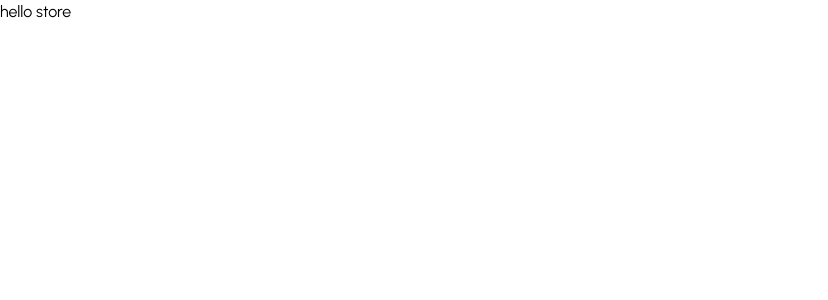
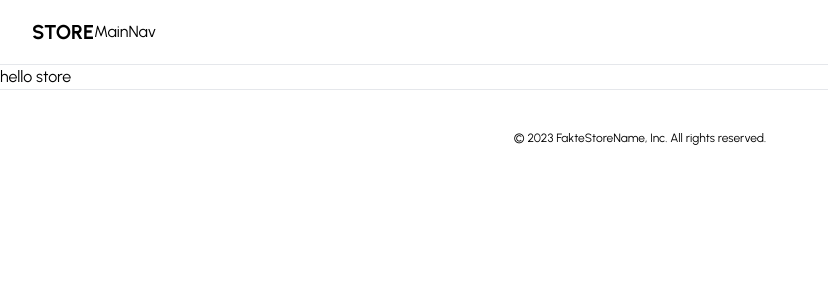
Before and after one commit to Atlon1/e-commerence-store, a Next.js app: page / in a window 1280 px wide. Shown: the top 300 px of the page, without its empty margins (0-828 px from the left). Built offline with nearby package versions, Linux system fonts and the light colour scheme.

Commit message:
added compoenents

```diff
--- a/app/layout.tsx
+++ b/app/layout.tsx
@@ -1,7 +1,10 @@
 import type { Metadata } from 'next'
 import { Urbanist } from 'next/font/google'
+import Navbar from '../components/Navbar'
+import Footer from '../components/Footer'
 import './globals.css'
-import Footer from '../components/Footer'
+
+
 const font = Urbanist({ subsets: ['latin'] })
 
 export const metadata: Metadata = {
@@ -17,6 +20,7 @@
   return (
     <html lang="en">
       <body className={font.className}>
+      <Navbar/>
       {children}
       <Footer/>
       </body>
--- a/components/Footer.tsx
+++ b/components/Footer.tsx
@@ -2,8 +2,12 @@
 
 const Footer = () => {
     return (
-        <footer>
-
+        <footer className='bg-white border-t'>
+            <div className='mx-auto py-10'>
+                <p className='text-center text-xs text-black'>
+                    &copy; 2023 FakteStoreName, Inc. All rights reserved.
+                </p>
+            </div>
         </footer>
     );
 };
--- /dev/null
+++ b/components/Navbar.tsx
@@ -0,0 +1,23 @@
+import React from 'react';
+import Link from "next/link";
+
+import Container from "@/components/ui/container";
+import MainNav from "@/components/main-nav";
+
+
+const Navbar = () => {
+    return (
+        <div className='border-b'>
+            <Container>
+                <div className='relative px-4 sm:px-6 lg:px-8 flex h-16 items-center'>
+                    <Link href='/' className='ml-4 flex lg:ml-0 gap-x-2'>
+                        <p className='font-bold text-xl'>STORE</p>
+                    </Link>
+                    <MainNav/>
+                </div>
+            </Container>
+        </div>
+    );
+};
+
+export default Navbar;
--- /dev/null
+++ b/components/main-nav.tsx
@@ -0,0 +1,19 @@
+"use client";
+
+import {usePathname} from "next/navigation";
+
+import React from 'react';
+
+interface MainNavProps {
+    data: any
+}
+
+const MainNav: React.FC<MainNavProps> = ({data}) => {
+    return (
+        <nav>
+            MainNav
+        </nav>
+    );
+};
+
+export default MainNav;
--- /dev/null
+++ b/components/ui/container.tsx
@@ -0,0 +1,15 @@
+import React from 'react';
+
+interface ContainerProps {
+    children: React.ReactNode;
+}
+
+const Container : React.FC<ContainerProps> = ({children}) => {
+    return (
+        <div className='mx-auto max-w-7xl'>
+            {children}
+        </div>
+    );
+};
+
+export default Container;
```
